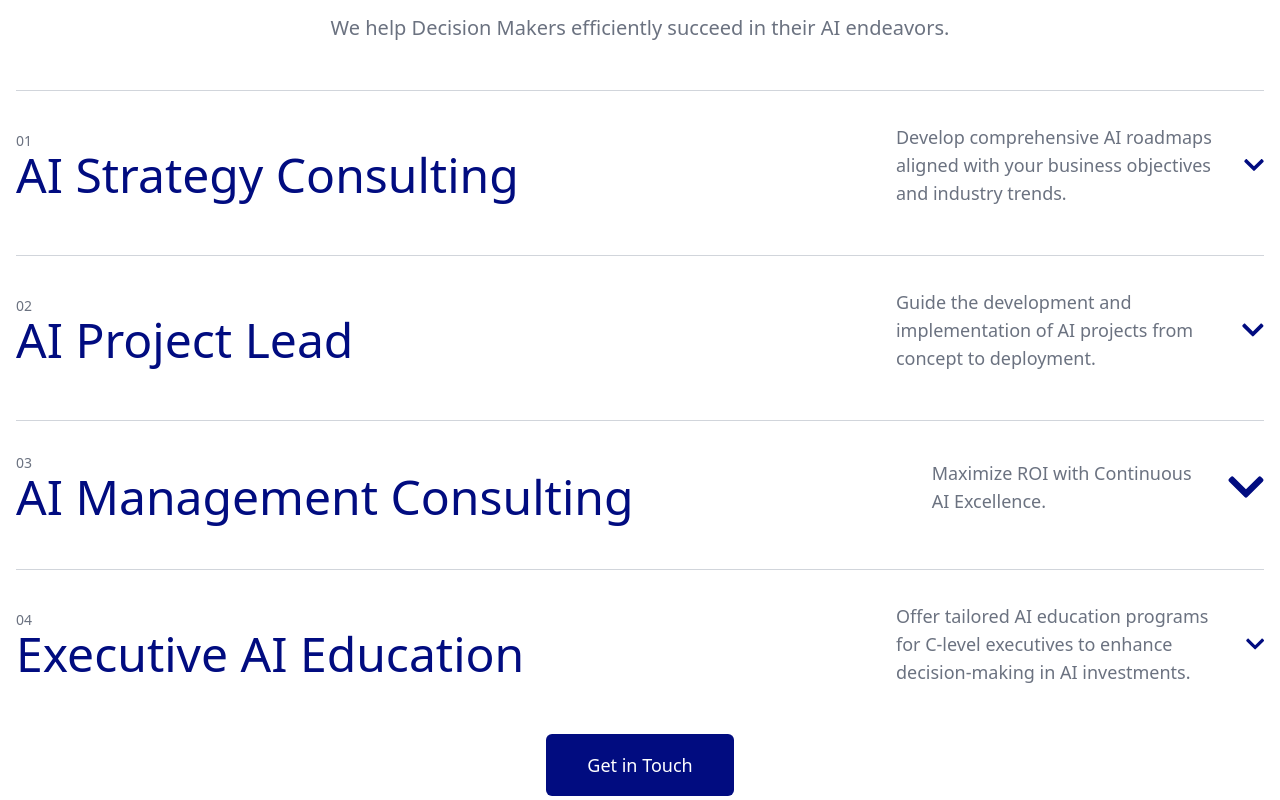
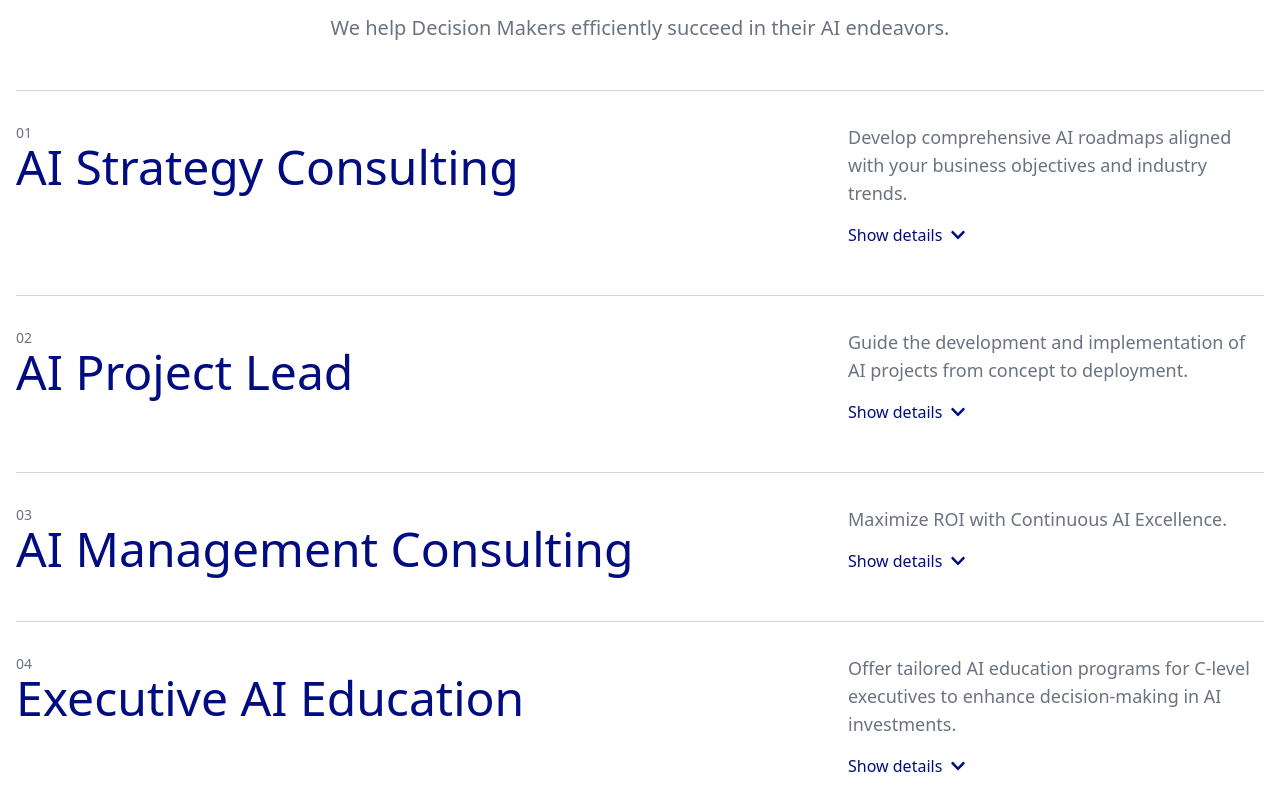
Before and after one commit to Jonasmpi/naixt-homepage-static, a React (Create React App) app: page / in a window 1280 px wide. Shown: the part 1640-2440 px from the top of the page. Built offline with nearby package versions, Linux system fonts and the light colour scheme.

Commit message:
updated navbar, and services

```diff
--- a/src/App.js
+++ b/src/App.js
@@ -57,7 +57,7 @@ const App = () => {
     <Router>
       <div className="bg-white text-black min-h-screen">
         {/* Navigation */}
-        <nav className="bg-transparent absolute top-0 left-0 right-0 z-50">
+        <nav className="fixed top-0 left-0 right-0 z-50 bg-white bg-opacity-90 shadow-md">
           <div className="max-w-7xl mx-auto px-4 sm:px-6 lg:px-8">
             <div className="flex justify-between h-16 items-center">
               <Link to="/" className="flex items-center">
@@ -71,12 +71,10 @@ const App = () => {
                 <span className="font-bold text-xl text-black">nAIxt Technologies</span>
               </div>
               <div className="hidden sm:ml-6 sm:flex sm:space-x-8">
-
                 <a href="/" className="text-black hover:text-[#010C80] px-3 py-2 text-sm font-medium">Home</a>
                 <a href="#services" className="text-black hover:text-[#010C80] px-3 py-2 text-sm font-medium">Services</a>
                 <a href="https://naixt-technologiesde.beehiiv.com/" className="text-black hover:text-[#010C80] px-3 py-2 text-sm font-medium">Blog</a>
                 <a href="#pricing" className="text-black hover:text-[#010C80] px-3 py-2 text-sm font-medium">Contact</a>
-
               </div>
               <div className="-mr-2 flex items-center sm:hidden">
                 <button
--- a/src/components/Services.js
+++ b/src/components/Services.js
@@ -68,29 +68,29 @@ const ServicesSection = () => {
                 <div className="space-y-12">
                     {services.map((service, index) => (
                         <div key={index} className="border-t border-gray-300 pt-8">
-                            <div className="flex flex-col md:flex-row items-center justify-between">
-                                <div className="md:flex md:items-start md:space-x-6 w-full">
-                                    <div className="flex flex-col items-start">
-                                        <span className="text-sm font-medium text-gray-500">{service.number}</span>
-                                        <h3 className="text-5xl font-light text-[#010C80] ">{service.title}</h3>
-                                    </div>
+                            <div className="flex flex-col md:flex-row md:items-start justify-between space-y-4 md:space-y-0">
+                                <div className="md:w-2/3 flex flex-col justify-start">
+                                    <span className="text-sm font-medium text-gray-500">{service.number}</span>
+                                    <h3 className="text-5xl font-light text-[#010C80]">{service.title}</h3>
                                 </div>
-                                <div className="flex items-center justify-between w-full md:w-auto mt-4 md:mt-0 cursor-pointer" onClick={() => handleToggle(index)}>
-                                    <p className="text-gray-500 text-lg max-w-md">
+                                <div className="md:w-1/3 flex flex-col items-start justify-start">
+                                    <p className="text-gray-500 text-lg mb-4">
                                         {service.description}
                                     </p>
-                                    {openIndex === index ? (
-                                        <FaChevronUp className="ml-6 text-[#010C80]" size={50} />
-                                    ) : (
-                                        <FaChevronDown className="ml-6 text-[#010C80]" size={50} />
-                                    )}
+                                    <button
+                                        onClick={() => handleToggle(index)}
+                                        className="text-[#010C80] flex items-center hover:underline"
+                                    >
+                                        {openIndex === index ? "Hide details" : "Show details"}
+                                        {openIndex === index ? <FaChevronUp className="ml-2" /> : <FaChevronDown className="ml-2" />}
+                                    </button>
                                 </div>
                             </div>
                             {openIndex === index && (
-                                <div className="mt-4">
-                                    <ul className="list-disc list-inside text-gray-600 pl-10"> {/* Added pl-10 for indentation */}
+                                <div className="mt-8 w-full">
+                                    <ul className="list-disc list-inside text-gray-600 space-y-4">
                                         {service.details.map((detail, i) => (
-                                            <li key={i} className="mt-2">
+                                            <li key={i} className="text-lg">
                                                 {detail}
                                             </li>
                                         ))}
```
